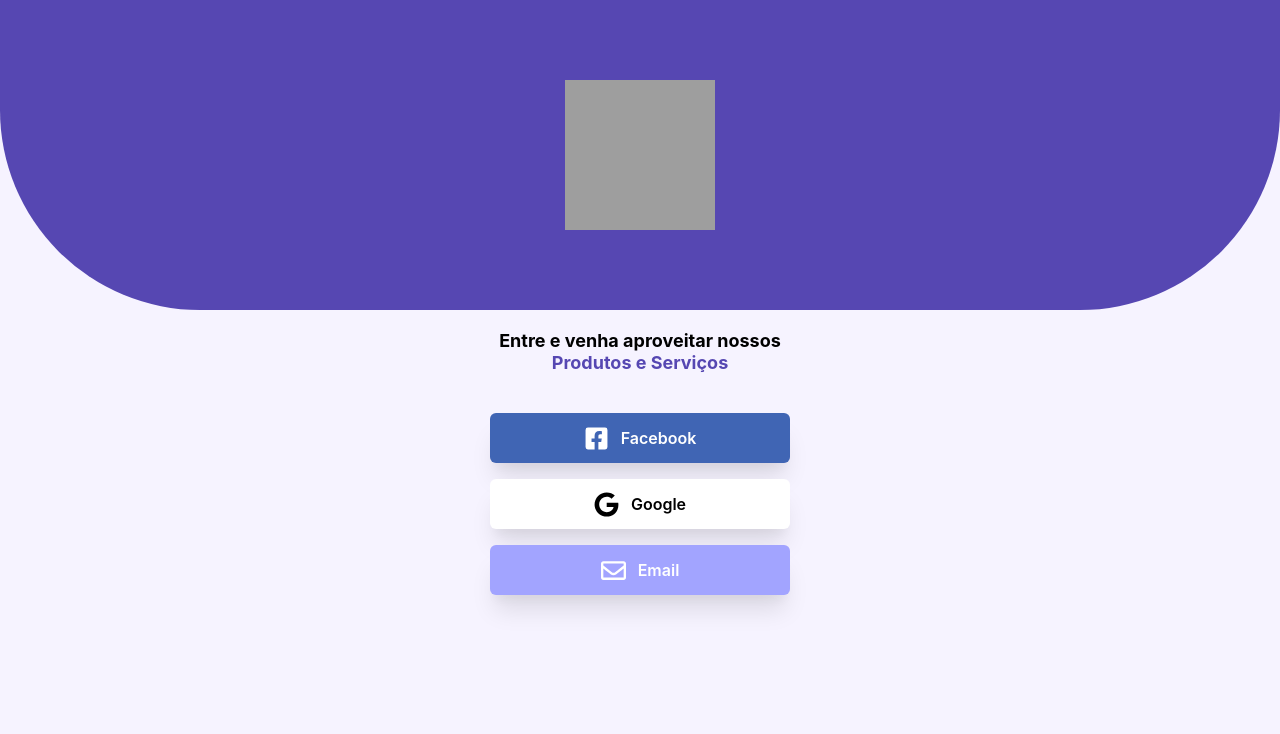
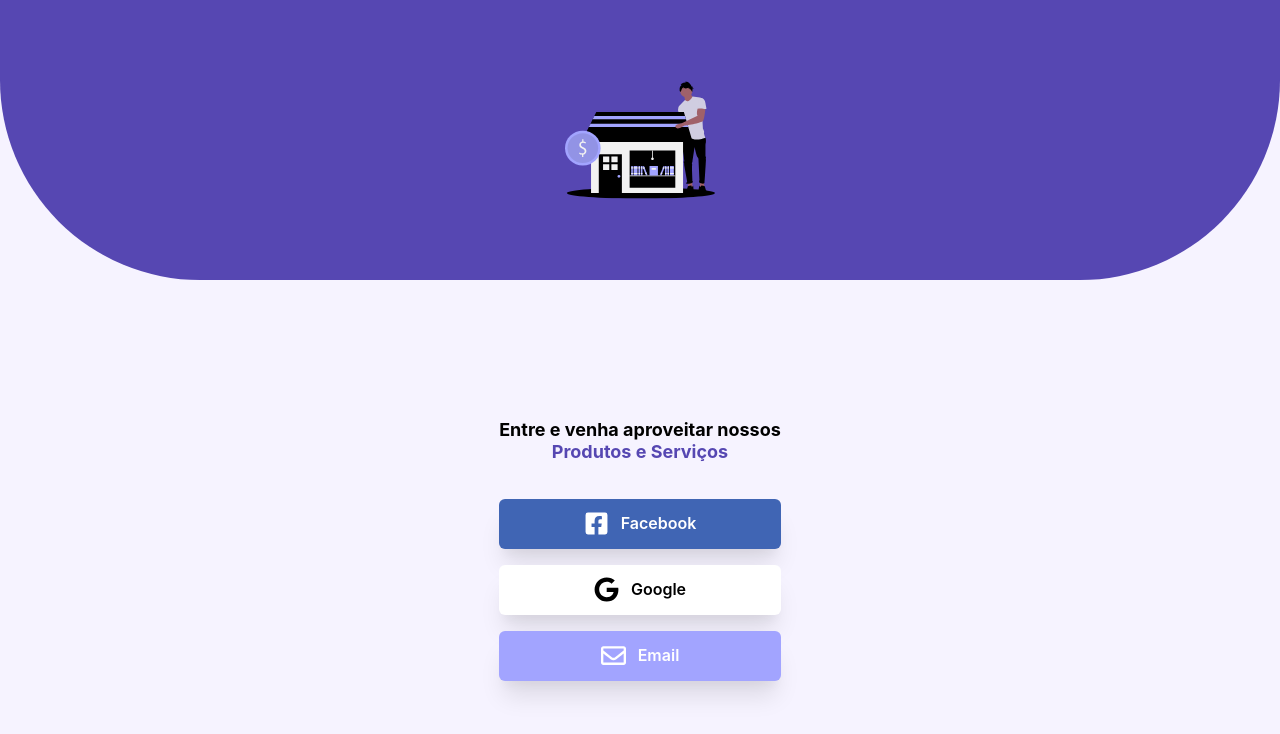
Before and after one commit to GaahNoel/small-business-digital-development-web, a Next.js app: page /login in a window 1280 px wide. Shown: the top 734 px of the page. Built offline with nearby package versions, Linux system fonts and the light colour scheme; grey boxes are pictures that could not be loaded.

Commit message:
chore: add header half circle top component

```diff
--- a/next.config.js
+++ b/next.config.js
@@ -1,5 +1,6 @@
 /** @type {import('next').NextConfig} */
 const withPWA = require('next-pwa');
+const withImages = require('next-images');
 
 const nextConfig = withPWA({
   reactStrictMode: true,
@@ -11,4 +12,15 @@ const nextConfig = withPWA({
   },
 });
 
+module.exports = withImages({
+  env: {
+    IMG_BB_KEY: process.env.IMG_BB_KEY,
+    API_URL: process.env.API_URL,
+  },
+  reactStrictMode: true,
+  images: {
+    disableStaticImages: true,
+  },
+});
+
 module.exports = nextConfig;
--- a/package.json
+++ b/package.json
@@ -15,6 +15,7 @@
     "@emotion/styled": "^11",
     "framer-motion": "^6",
     "next": "12.1.0",
+    "next-images": "^1.8.4",
     "next-pwa": "^5.4.6",
     "react": "17.0.2",
     "react-dom": "17.0.2",
--- a/src/components/login/login-button/index.tsx
+++ b/src/components/login/login-button/index.tsx
@@ -1,4 +1,4 @@
-import { Button, Flex, Icon, Stack, Text } from '@chakra-ui/react';
+import { Button, Icon, Stack, Text } from '@chakra-ui/react';
 import { IconType } from 'react-icons';
 
 type LoginButtonProps = {
--- /dev/null
+++ b/src/components/shared/header-half-circle-top/index.tsx
@@ -0,0 +1,25 @@
+import { Flex } from '@chakra-ui/react';
+
+type HeaderHalfCircleTopProps = {
+  children: JSX.Element;
+};
+
+const HeaderHalfCircleTop = ({ children }: HeaderHalfCircleTopProps) => {
+  return (
+    <>
+      <Flex
+        direction="column"
+        bg="primary"
+        padding="20px 60px"
+        borderBottomRadius="200px"
+        align="center"
+        justify="center"
+        height="35vh"
+      >
+        {children}
+      </Flex>
+    </>
+  );
+};
+
+export default HeaderHalfCircleTop;
--- a/src/pages/login/index.tsx
+++ b/src/pages/login/index.tsx
@@ -1,25 +1,23 @@
 import { Flex, Heading, Image, Stack } from '@chakra-ui/react';
 import LoginButton from '../../components/login/login-button';
+import HeaderHalfCircleTop from '../../components/shared/header-half-circle-top';
 import { FaFacebookSquare, FaGoogle, FaRegEnvelope } from 'react-icons/fa';
 
 const Login = () => {
   return (
     <>
       <Flex bg="secondary" direction="column" height="100vh">
-        <Flex
+        <HeaderHalfCircleTop>
+          <Image boxSize="150px" src="Shop.svg" alt="Shop" />
+        </HeaderHalfCircleTop>
+
+        <Stack
           direction="column"
-          bg="primary"
-          padding="80px 0px"
-          borderBottomRadius="200px"
           align="center"
+          justify="center"
+          margin="auto"
+          spacing={4}
         >
-          <Image
-            boxSize="150px"
-            objectFit="cover"
-            src="https://runeterraccg.com/wp-content/themes/hueman-pro-child/media/championtiles/Zoe.png"
-            alt="Dan Abramov"
-          />
-        </Flex>
           <Flex
             width="100%"
             maxWidth="300px"
@@ -34,7 +32,6 @@ const Login = () => {
               Produtos e Serviços
             </Heading>
           </Flex>
-
           <Stack
             direction="column"
             align="center"
@@ -62,6 +59,7 @@ const Login = () => {
               icon={FaRegEnvelope}
             />
           </Stack>
+        </Stack>
       </Flex>
     </>
   );
```
Also changed, not shown: src/pages/user-register/index.tsx (+3 -8 lines), public/Shop.svg (renamed from src/utils/images/Shop.svg), 1 other file (tests, documents, lock files or other folders). Lines whose indentation alone changed are shown as unchanged.
